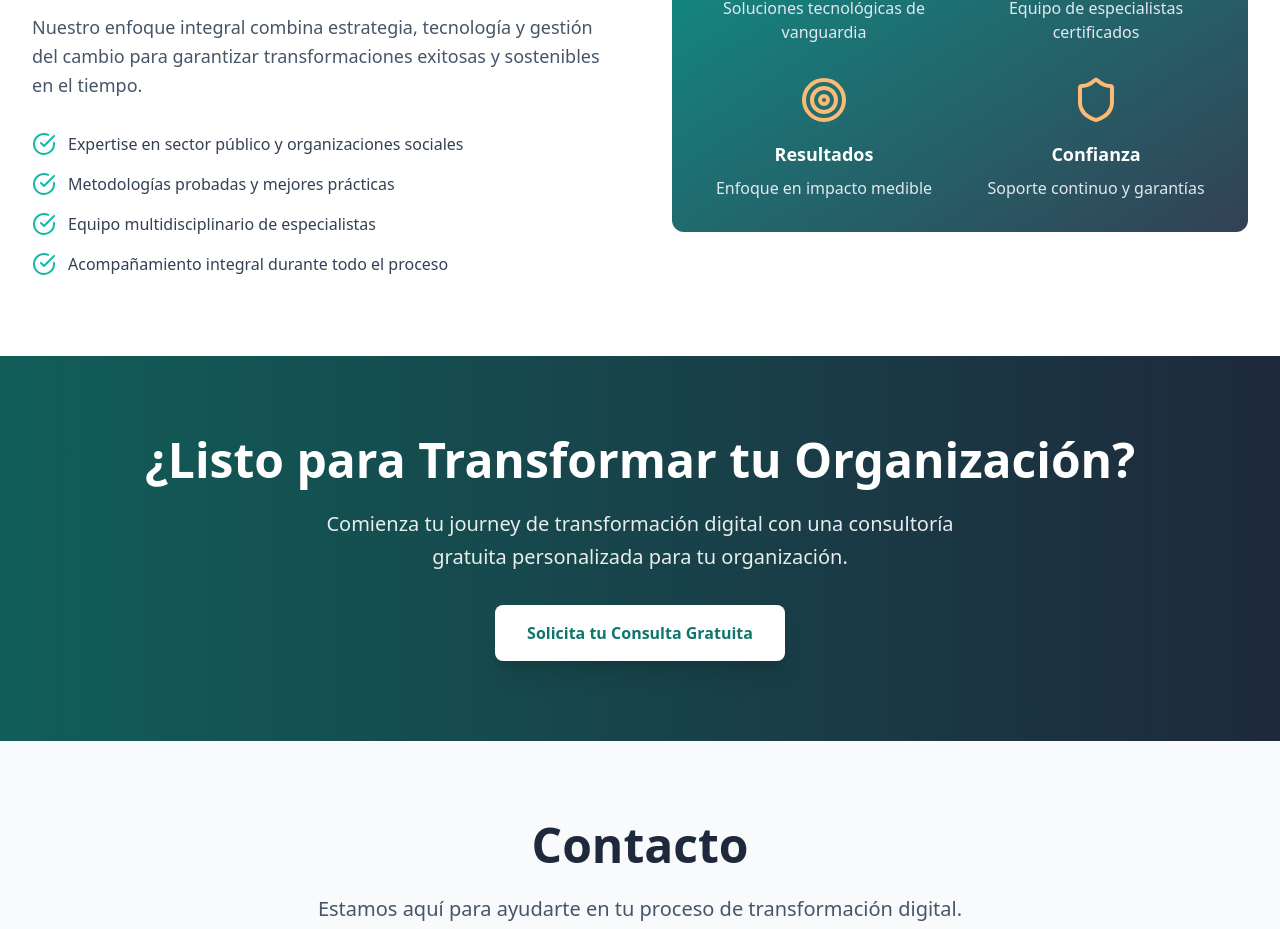
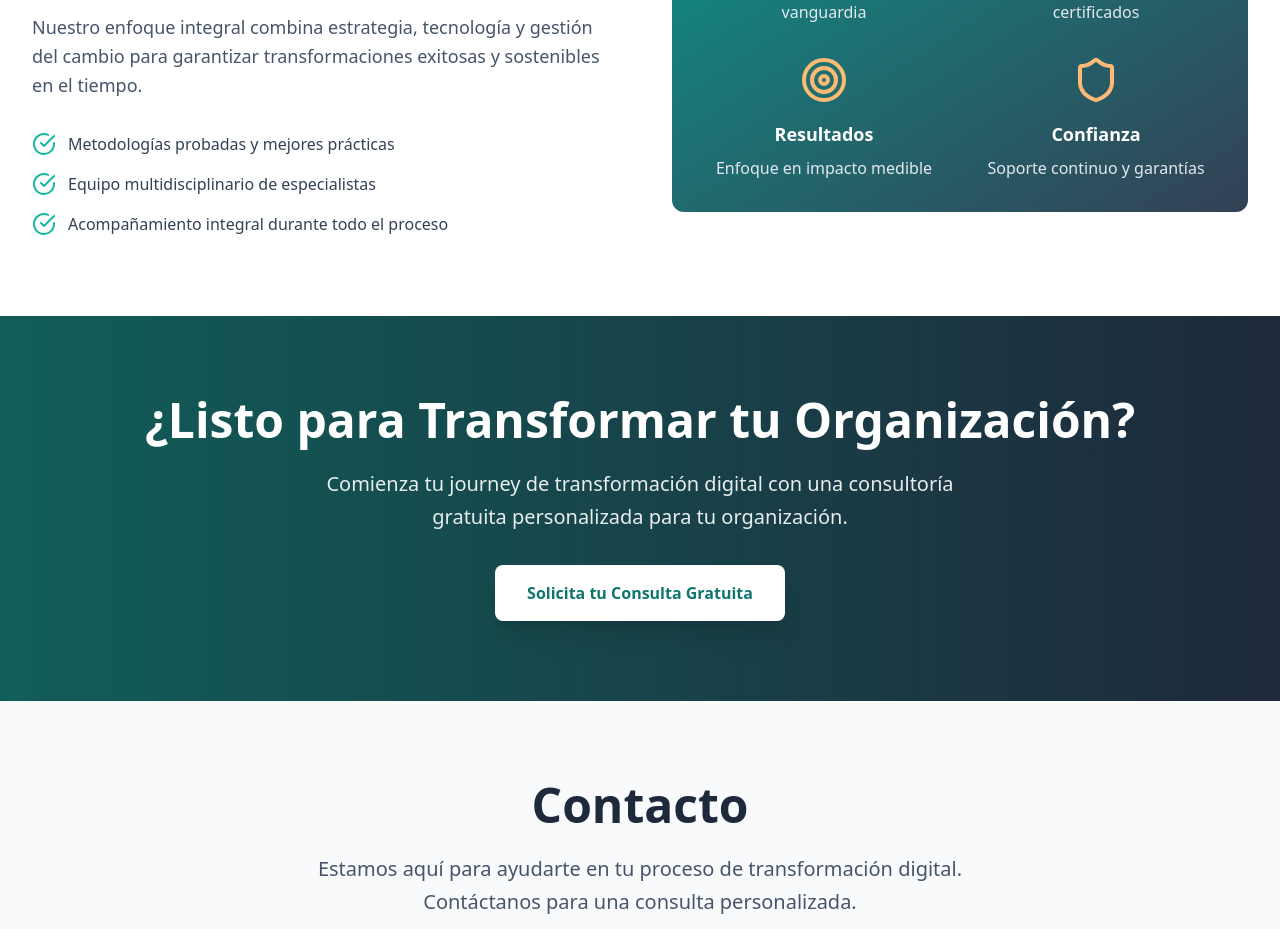
Before and after one commit to Guideon365AR/ProQualis, a React (Vite) app: page / in a window 1280 px wide. Shown: the part 3103-4032 px from the top of the page. Built offline with nearby package versions, Linux system fonts and the light colour scheme.

Commit message:
Eliminar item de expertise del sector público

```diff
--- a/src/App.tsx
+++ b/src/App.tsx
@@ -375,7 +375,6 @@ function App() {
 
               <div className="space-y-4">
                 {[
-                  'Expertise en sector público y organizaciones sociales',
                   'Metodologías probadas y mejores prácticas',
                   'Equipo multidisciplinario de especialistas',
                   'Acompañamiento integral durante todo el proceso'
```
